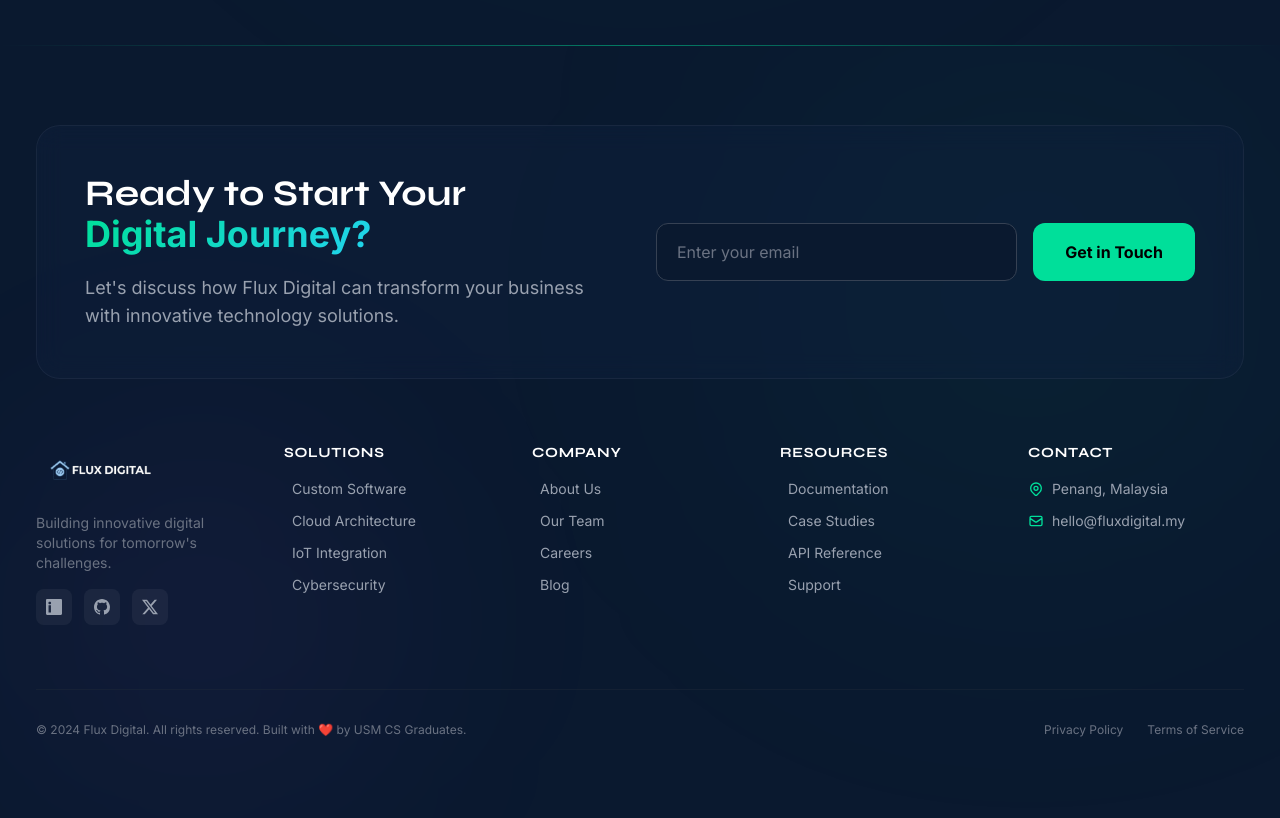
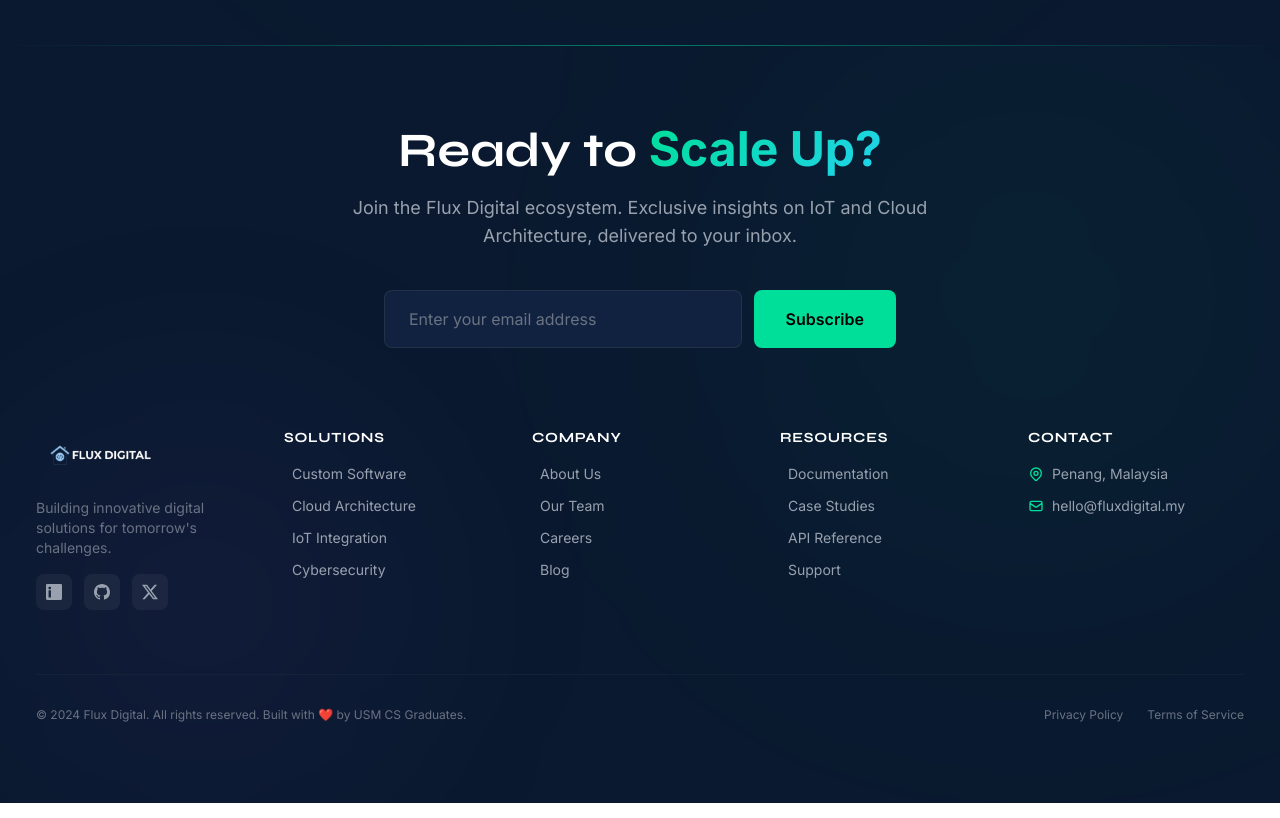
Before and after one commit to Nazarick0912/Flux-Digital, a React (Vite) app: page / in a window 1280 px wide. Shown: the part 5080-5898 px from the top of the page. Built offline with nearby package versions, Linux system fonts and the light colour scheme.

Commit message:
Update Footer.jsx

```diff
--- a/src/components/Footer.jsx
+++ b/src/components/Footer.jsx
@@ -10,28 +10,24 @@ const Footer = () => {
 
       <div className="max-w-[1240px] mx-auto px-4 py-20 relative z-10">
 
-        <div className="glass-card rounded-3xl p-8 md:p-12 mb-16">
-          <div className="grid md:grid-cols-2 gap-8 items-center">
-            <div>
-              <h2 className="text-3xl md:text-4xl font-bold text-white mb-4">
-                Ready to Start Your <span className="text-gradient-primary">Digital Journey?</span>
+        <div className="text-center mb-20">
+          <h2 className="text-4xl md:text-5xl font-bold text-white mb-4">
+            Ready to <span className="text-gradient-primary">Scale Up?</span>
           </h2>
-              <p className="text-gray-400 text-lg">
-                Let's discuss how Flux Digital can transform your business with innovative technology solutions.
+          <p className="text-gray-400 text-lg max-w-xl mx-auto mb-10">
+            Join the Flux Digital ecosystem. Exclusive insights on IoT and Cloud Architecture, delivered to your inbox.
           </p>
-            </div>
 
-            <form className="flex flex-col sm:flex-row gap-4" onSubmit={(e) => e.preventDefault()}>
+          <form className="flex flex-col sm:flex-row gap-3 max-w-lg mx-auto" onSubmit={(e) => e.preventDefault()}>
             <input
               type="email"
-                placeholder="Enter your email"
-                className="flex-1 px-5 py-4 bg-[#0a192f] border border-gray-700 text-white rounded-xl focus:outline-none focus:border-[#00df9a] focus:ring-1 focus:ring-[#00df9a] transition placeholder-gray-500"
+              placeholder="Enter your email address"
+              className="flex-1 px-6 py-4 bg-[#112240] border border-gray-700/50 text-white rounded-lg focus:outline-none focus:border-[#00df9a]/50 transition placeholder-gray-500"
             />
-              <button className="px-8 py-4 bg-[#00df9a] text-black font-bold rounded-xl transition-all duration-300 hover:bg-[#00c489] hover:translate-y-[-2px] hover:shadow-[0_10px_20px_-10px_rgba(0,223,154,0.5)] whitespace-nowrap active:scale-95">
-                Get in Touch
+            <button className="px-8 py-4 bg-[#00df9a] text-black font-semibold rounded-lg transition-all duration-300 hover:bg-[#00c489] whitespace-nowrap">
+              Subscribe
             </button>
           </form>
-          </div>
         </div>
 
         <div className="grid grid-cols-2 md:grid-cols-5 gap-8 mb-16">
```
Lines whose indentation alone changed are shown as unchanged.
